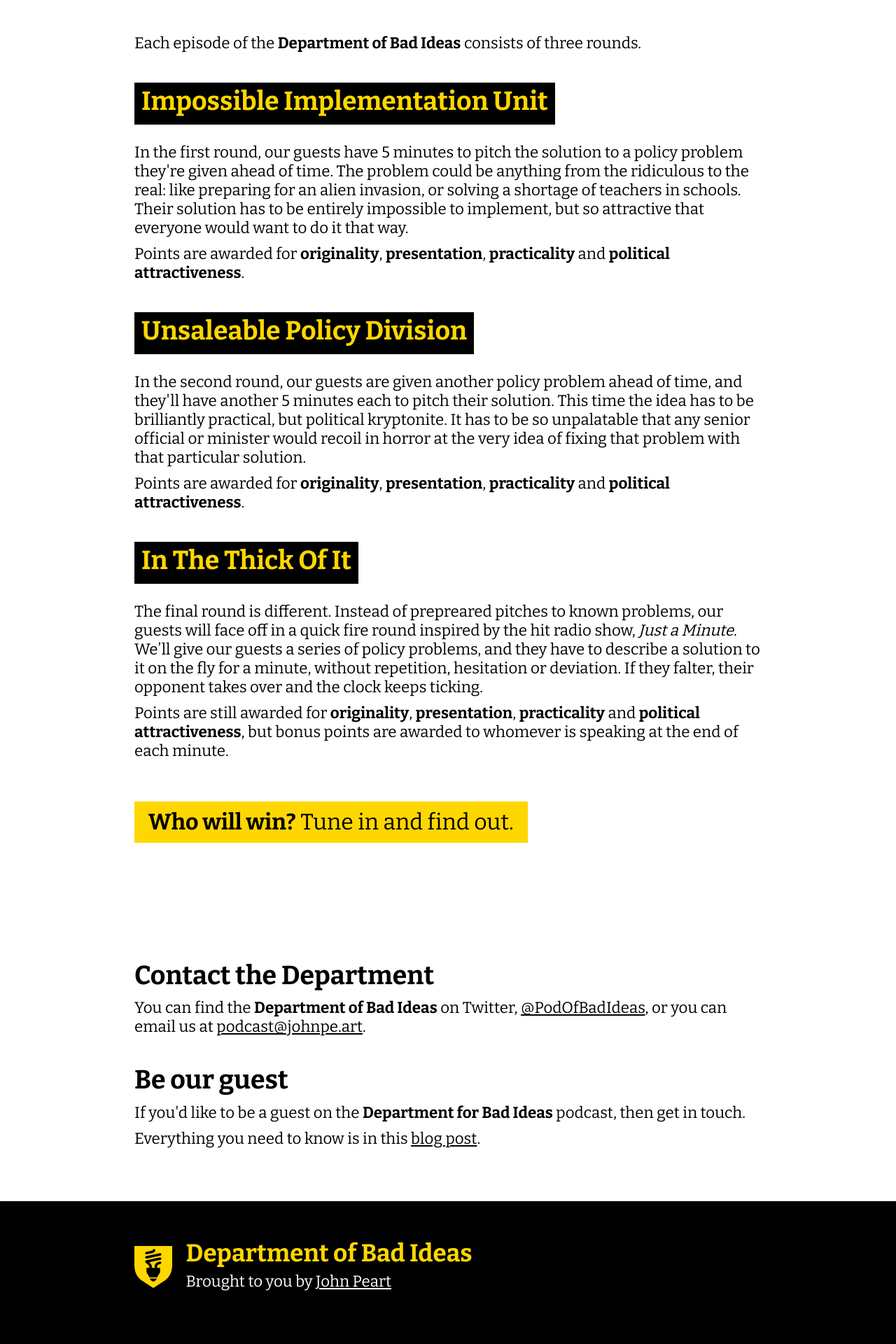
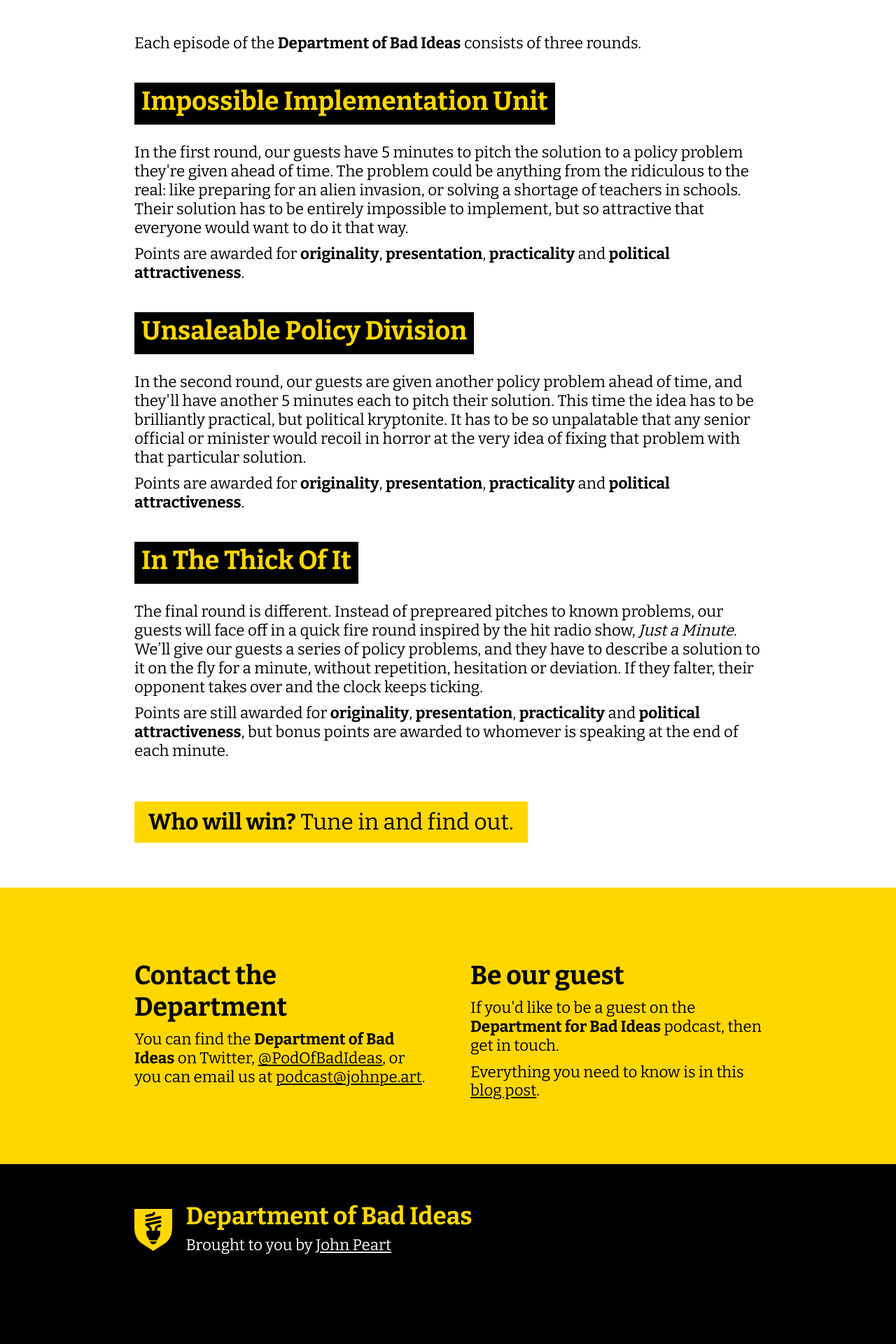
Before and after one commit to johnpeart/dept-of-bad-ideas, a Jekyll site: the page built from index.html, in a window 1280 px wide. Shown: the part 1315-3235 px from the top of the page at 70% size. Built offline with Jekyll 4.4.1, drawn with Linux system fonts in a browser that asks for light colours; after the commit the page ends 3182 px from its top, so only the background shows below that.

Commit message:
Update _home.scss

```diff
--- a/_sass/_home.scss
+++ b/_sass/_home.scss
@@ -242,3 +242,83 @@
 	}
 
 }
+
+section#home--contact {
+
+	background: 		$yellow;
+	color:				$black;
+
+	div.container {
+		@include clearfix;
+
+		padding-bottom: 	5rem;
+	}
+
+	div#home--contact--left-column {
+
+		display: 		block;
+		position: 		relative;
+
+		float: 			left;
+
+		@include mobile {
+			width: 		100%;
+		}
+
+		@include tablet {
+			width: 		100%;
+		}
+
+		@include tablet-landscape {
+			width: 		50%;
+			padding-right: 		2rem;
+		}
+
+		@include desktop {
+			width: 		50%;
+			padding-right: 		2rem;
+		}
+
+		a {
+			text-decoration: underline;
+
+			&:hover,
+			&:focus {
+				background: 		$black;
+				color: 				$yellow;
+
+				text-decoration: 	none;
+				outline: 			2px solid $black;
+			}
+		}
+
+	}
+
+	div#home--contact--right-column {
+
+		display: 		block;
+		position: 		relative;
+
+		float: left;
+
+		@include mobile {
+			width: 		100%;
+		}
+
+		@include tablet {
+			width: 		100%;
+		}
+
+		@include tablet-landscape {
+			width: 				50%;
+			padding-left: 		2rem;
+		}
+
+		@include desktop {
+			width: 				50%;
+			padding-left: 		2rem;
+		}
+
+	}
+
+}
```
